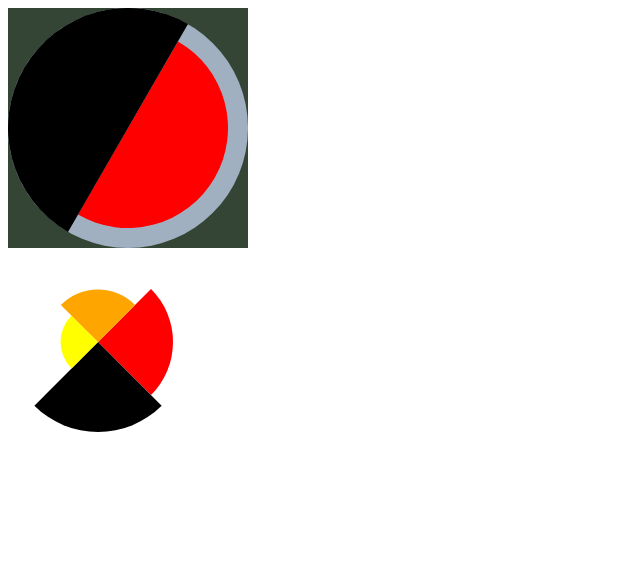
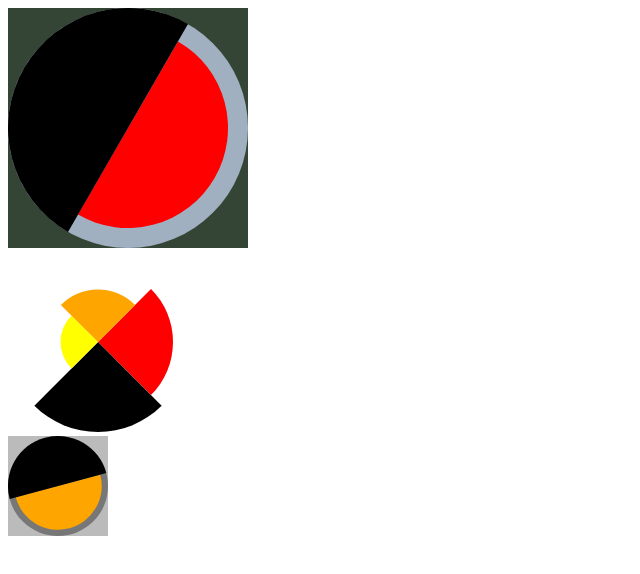
Before and after one commit to coderodde/rodde-radial-pie-chart.js, a plain HTML site: page index.html in a window 1280 px wide. Shown: the whole page, without its empty margins (0-640 px from the left). Drawn offline with Linux system fonts and the light colour scheme.

Commit message:
Before code review.

```diff
--- a/index.html
+++ b/index.html
@@ -24,7 +24,35 @@
                 console.log("hello");
             }
 
-            setTimeout(modify, 3000);
+			function addChart() {
+				var chart = document.createElement("radial-pie-chart");
+				chart.setAttribute("startAngle", 75);
+				chart.setAttribute("maximumRadius", 50);
+				chart.setAttribute("backgroundColor", "#777");
+				chart.setAttribute("canvasBackgroundColor", "#bbb");
+
+				var entry1 = document.createElement("entry");
+				entry1.setAttribute("color", "orange");
+				entry1.setAttribute("value", 35);
+
+				var entry2 = document.createElement("entry");
+				entry2.setAttribute("color", "black");
+				entry2.setAttribute("value", 40);
+
+				chart.appendChild(entry1);
+				chart.appendChild(entry2);
+
+				document.body.appendChild(chart);
+			}
+
+			function removeChart() {
+				const chart = document.body.getElementsByTagName("radial-pie-chart")[1];
+				chart.remove();
+			}
+
+            setTimeout(modify, 2500);
+			setTimeout(addChart, 5000);
+			setTimeout(removeChart, 7500);
         </script>
     </body>
 </html>
--- a/rodde-radial-pie-chart.js
+++ b/rodde-radial-pie-chart.js
@@ -43,6 +43,8 @@
 			for (var i = 0, n = pieCharts.length; i !== n; i++) {
 				observer.observe(pieCharts[i], observerConfig);
 			}
+
+			observer.observe(document.body, observerConfig);
         }
 
         get maximumRadius() {
@@ -70,6 +72,9 @@
         }
 
         #fillEmptyChart(canvas, color) {
+			canvas.width =
+			canvas.height = 2 * this.maximumRadius;
+
             const width = canvas.width;
             const height = canvas.height;
             const centerX = width / 2;
```
